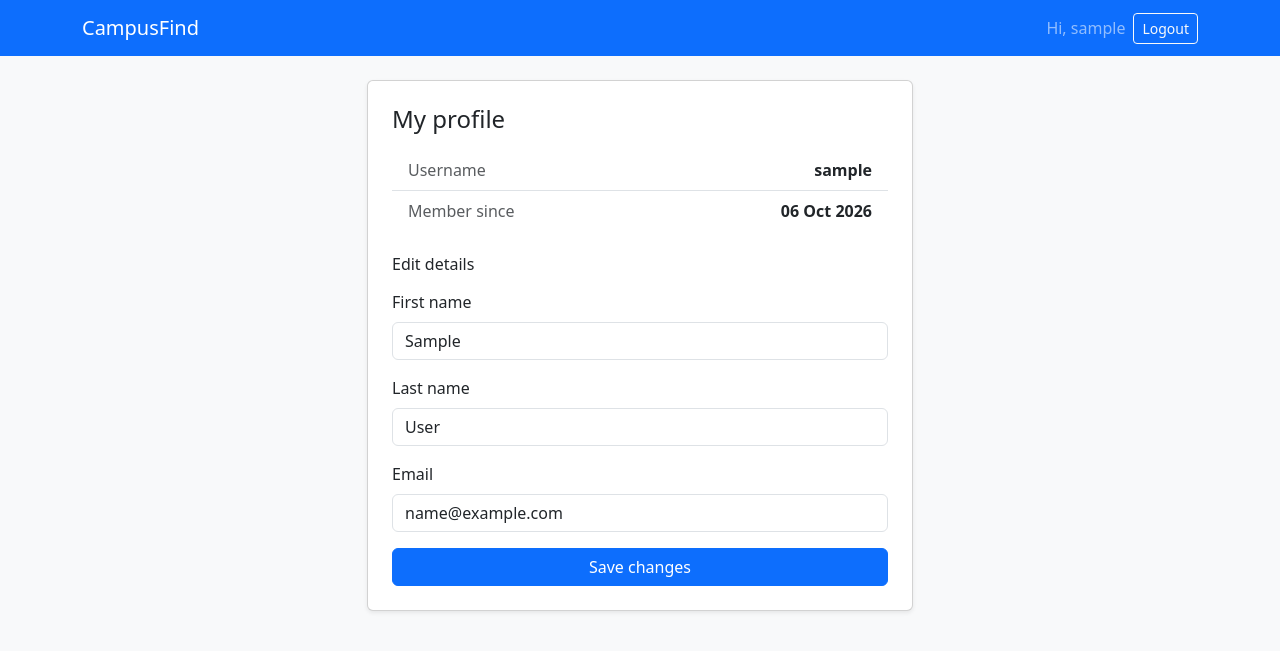
After one commit to tiwari1920/smart-lost-found, a Django app: page /accounts/profile/ in a window 1280 px wide. The commit adds this page. Shown: the top 651 px of the page. Run offline with Django 5.2, Linux system fonts and the light colour scheme; the visitor is signed in with stand-in values (Sample User, id 1).

Commit message:
Add user profile and login protection

```diff
--- a/accounts/forms.py
+++ b/accounts/forms.py
@@ -26,3 +26,17 @@ class RegisterForm(BootstrapFormMixin, UserCreationForm):
 
 class LoginForm(BootstrapFormMixin, AuthenticationForm):
     pass
+
+class ProfileForm(BootstrapFormMixin, forms.ModelForm):
+    email = forms.EmailField(required=True)
+
+    class Meta:
+        model = User
+        fields = ('first_name', 'last_name', 'email')
+
+    def clean_email(self):
+        email = self.cleaned_data['email'].lower()
+        # exclude(pk=...) lets you keep your OWN email without an error
+        if User.objects.filter(email__iexact=email).exclude(pk=self.instance.pk).exists():
+            raise forms.ValidationError('This email is already used by another account.')
+        return email
--- a/accounts/urls.py
+++ b/accounts/urls.py
@@ -5,5 +5,6 @@ from .forms import LoginForm
 
 urlpatterns = [
     path('register/', views.register, name='register'),
+    path('profile/', views.profile, name='profile'),
     path('login/', auth_views.LoginView.as_view(template_name='accounts/login.html', authentication_form=LoginForm, redirect_authenticated_user=True,), name='login',), path('logout/', auth_views.LogoutView.as_view(), name='logout'),
 ]
--- a/accounts/views.py
+++ b/accounts/views.py
@@ -1,19 +1,38 @@
 from django.contrib import messages
 from django.contrib.auth import login
+from django.contrib.auth.decorators import login_required
 from django.shortcuts import redirect, render
 
-from accounts.forms import RegisterForm
+from .forms import ProfileForm, RegisterForm
+
 
 def register(request):
     if request.user.is_authenticated:
         return redirect('home')
+
     if request.method == 'POST':
-        form = RegisterForm(request.POST)     #fill form with submitted data
-        if form.is_valid():                        # run all validation rules
-            user = form.save()
-            login(request, user)
-            messages.success(request, f'Welcome, {user.username}! Your account has been created successfully.')
+        form = RegisterForm(request.POST)  # fill form with submitted data
+        if form.is_valid():                # run all validation rules
+            user = form.save()             # saves user, password gets hashed
+            login(request, user)           # log in straight away
+            messages.success(request, f'Welcome, {user.username}! Your account has been created.')
             return redirect('home')
     else:
-        form = RegisterForm()
+        form = RegisterForm()              # empty form on first visit
+
     return render(request, 'accounts/register.html', {'form': form})
+
+
+@login_required  # not logged in? Django sends the visitor to the login page
+def profile(request):
+    if request.method == 'POST':
+        # instance=request.user means "edit the logged-in user's own record"
+        form = ProfileForm(request.POST, instance=request.user)
+        if form.is_valid():
+            form.save()
+            messages.success(request, 'Your profile has been updated.')
+            return redirect('profile')
+    else:
+        form = ProfileForm(instance=request.user)  # pre-filled with current data
+
+    return render(request, 'accounts/profile.html', {'form': form})
--- /dev/null
+++ b/templates/accounts/profile.html
@@ -0,0 +1,33 @@
+{% extends 'base.html' %}
+
+{% block title %}My Profile | CampusFind{% endblock %}
+
+{% block content %}
+<div class="row justify-content-center">
+  <div class="col-md-8 col-lg-6">
+    <div class="card shadow-sm">
+      <div class="card-body p-4">
+        <h2 class="h4 mb-3">My profile</h2>
+
+        <ul class="list-group list-group-flush mb-4">
+          <li class="list-group-item d-flex justify-content-between">
+            <span class="text-muted">Username</span>
+            <strong>{{ user.username }}</strong>
+          </li>
+          <li class="list-group-item d-flex justify-content-between">
+            <span class="text-muted">Member since</span>
+            <strong>{{ user.date_joined|date:"d M Y" }}</strong>
+          </li>
+        </ul>
+
+        <h3 class="h6 mb-3">Edit details</h3>
+        <form method="post">
+          {% csrf_token %}
+          {% include 'includes/form_fields.html' %}
+          <button type="submit" class="btn btn-primary w-100">Save changes</button>
+        </form>
+      </div>
+    </div>
+  </div>
+</div>
+{% endblock %}
--- a/templates/base.html
+++ b/templates/base.html
@@ -19,7 +19,7 @@
     <div class="collapse navbar-collapse" id="mainNav">
       <ul class="navbar-nav ms-auto align-items-lg-center">
         {% if user.is_authenticated %}
-          <li class="nav-item"><span class="navbar-text me-3">Hi, {{ user.username }}</span></li>
+          <li class="nav-item"><a class="nav-link" href="{% url 'profile' %}">Hi, {{ user.username }}</a></li>
           <li class="nav-item">
             <form method="post" action="{% url 'logout' %}">
               {% csrf_token %}
```
